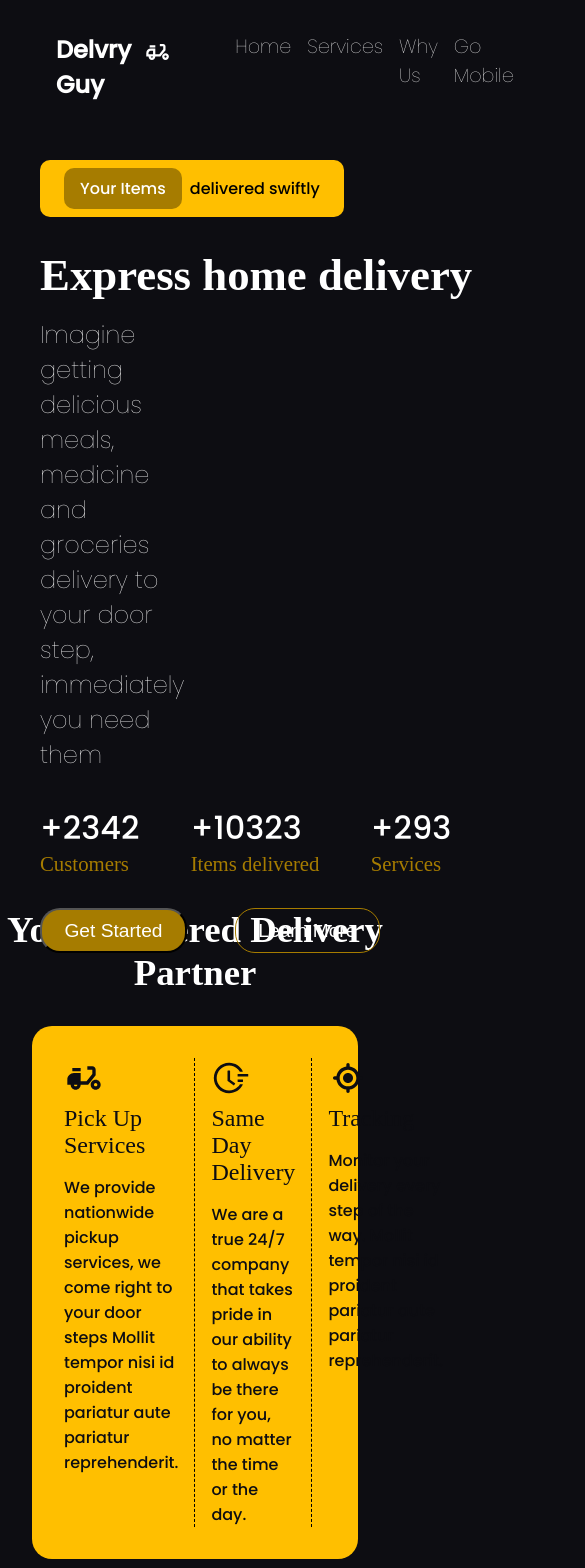
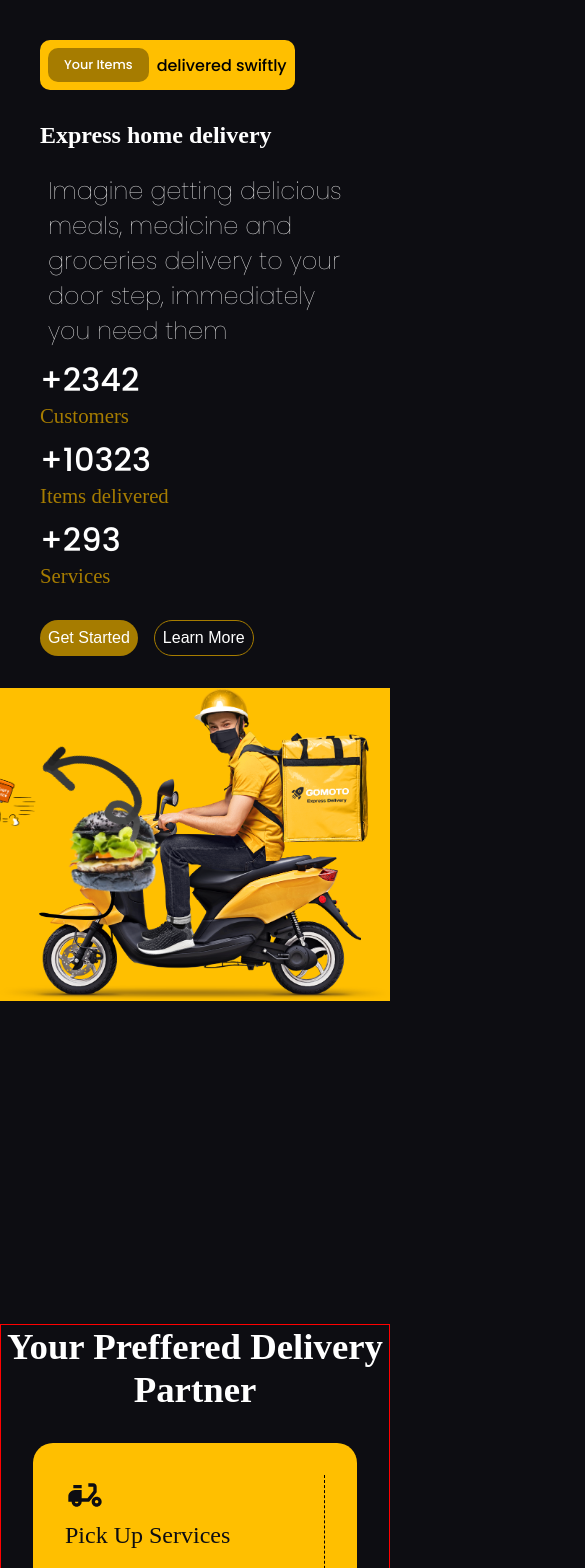
Before and after one commit to emmanuelkumah/delivry-guy, a React (Create React App) app: page / in a window 390 px wide. Shown: the top 1568 px of the page, 585 px wide, since content can reach past the window. Built offline with nearby package versions, Linux system fonts and the light colour scheme; a web font is replaced by a local one.

Commit message:
Start responsiveness

```diff
--- a/src/components/Features/Features.module.css
+++ b/src/components/Features/Features.module.css
@@ -38,3 +38,12 @@
 .feature_icon {
   font-size: 2.5rem;
 }
+@media only screen and (max-width: 600px) {
+  .feature_container {
+    border: 1px solid red;
+    margin-top: 30rem;
+  }
+  .features {
+    flex-direction: column;
+  }
+}
--- a/src/components/Hero/Hero.module.css
+++ b/src/components/Hero/Hero.module.css
@@ -132,3 +132,56 @@
   left: -20%;
   position: absolute;
 }
+
+@media only screen and (max-width: 600px) {
+  /*Big smartphones [426px -> 600px]*/
+  .hero_container {
+    flex-direction: column;
+  }
+  .hero_topText {
+    margin-top: 0.5rem;
+    padding: 0.5rem;
+  }
+  .hero_topText::before {
+    font-size: 0.8rem;
+  }
+  .hero_heading {
+    font-size: 1.5rem;
+  }
+  .hero_subHeading {
+    padding: 0.5rem;
+    margin-right: 0;
+  }
+  .hero_left {
+    flex: 1 1;
+  }
+  .hero_right {
+    flex: 1 1;
+  }
+  .hero_stats {
+    flex-direction: column;
+    gap: 0.5rem;
+  }
+  .hero_btn {
+    gap: 1rem;
+  }
+  .hero_btn > button {
+    font-size: 1rem;
+    padding: 0.5rem;
+  }
+  .hero_btn > button:first-of-type {
+    border: none;
+  }
+  .hero_right {
+    flex-direction: column;
+  }
+  .hero_img {
+    position: relative;
+    top: 50%;
+    left: 50%;
+    transform: translate(-50%, -50%);
+    width: 100%;
+  }
+  .hero_icons {
+  }
+}
--- a/src/components/Nav/Nav.js
+++ b/src/components/Nav/Nav.js
@@ -1,11 +1,27 @@
-import React from "react";
+import React, { useState, useEffect } from "react";
 import classes from "./Nav.module.css";
 import { MdOutlineDeliveryDining } from "react-icons/md";
 
 function Nav() {
+  const [isSticky, setIsSticky] = useState(false);
+
+  function stickyNavBar() {
+    let windowHeight = window.scrollY;
+    console.log(windowHeight);
+    windowHeight > 200 ? setIsSticky(true) : setIsSticky(false);
+  }
+  useEffect(() => {
+    window.addEventListener("scroll", stickyNavBar);
+  }, []);
+
   return (
     <>
-      <nav className={classes["nav_container"]} id="nav">
+      <nav
+        className={`${classes["nav_container"]} ${
+          isSticky && classes["sticky"]
+        }`}
+        id="nav"
+      >
         <div className={classes["nav_brand"]}>
           <h1>Delvry Guy</h1>
           <MdOutlineDeliveryDining className={classes["nav_icon"]} />
--- a/src/components/Nav/Nav.module.css
+++ b/src/components/Nav/Nav.module.css
@@ -4,8 +4,16 @@
   padding: 2rem 1rem;
   gap: 4rem;
   /* justify-content: space-between; */
+}
+.sticky {
   position: fixed;
   top: 0;
+  background-color: var(--sec-color);
+  border-bottom-left-radius: 50px;
+  color: #000;
+  font-weight: 400;
+  transition: all 0.5s ease-in;
+  z-index: 4;
 }
 .nav_brand {
   display: flex;
@@ -30,3 +38,9 @@
   cursor: pointer;
   border-top: 1px solid #fff;
 }
+@media only screen and (max-width: 600px) {
+  /*Big smartphones [426px -> 600px]*/
+  .nav_container {
+    display: none;
+  }
+}
--- a/src/components/Pricing/Pricing.module.css
+++ b/src/components/Pricing/Pricing.module.css
@@ -50,3 +50,8 @@
 .pricing_detls-icon {
   margin-right: 1rem;
 }
+@media only screen and (max-width: 600px) {
+  .pricing_container {
+    display: none;
+  }
+}
--- a/src/components/Reasons/Reason.module.css
+++ b/src/components/Reasons/Reason.module.css
@@ -67,3 +67,9 @@
 .partner_logo > img {
   width: 70px;
 }
+
+@media only screen and (max-width: 600px) {
+  .reasons_img {
+    display: none;
+  }
+}
```
